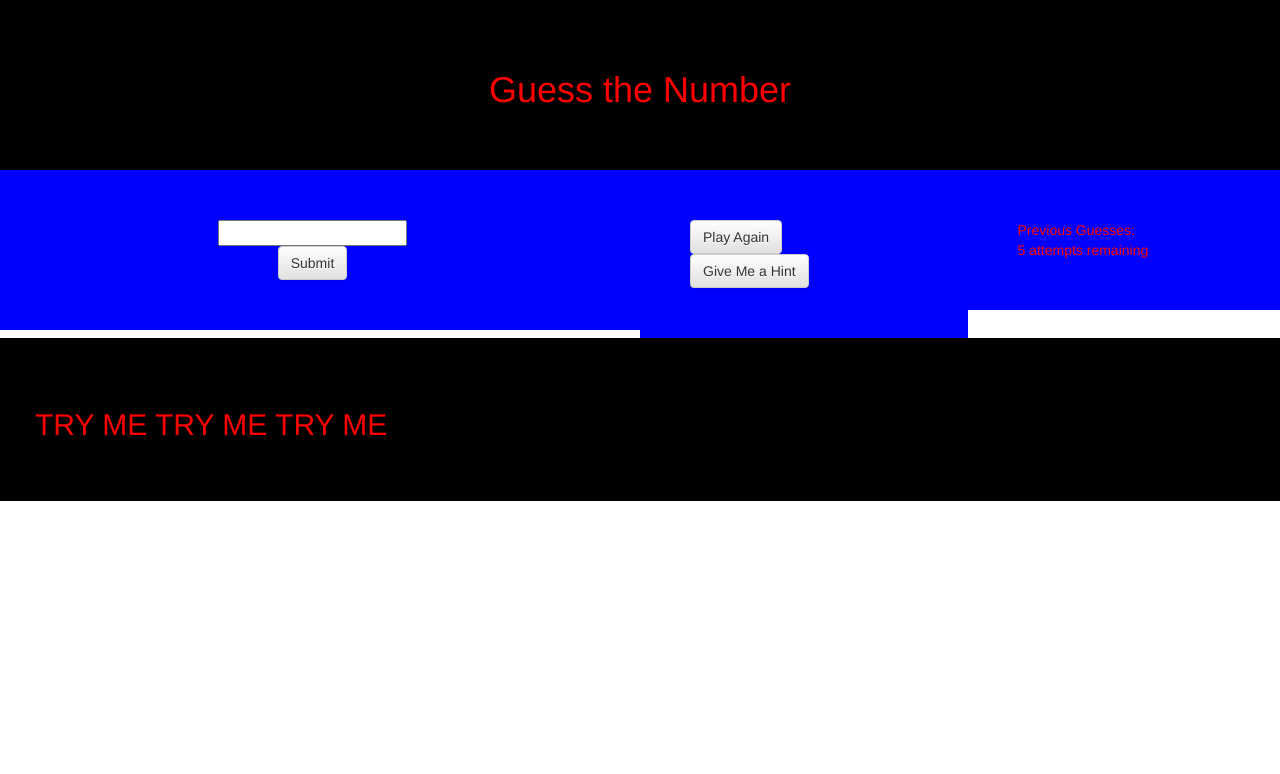
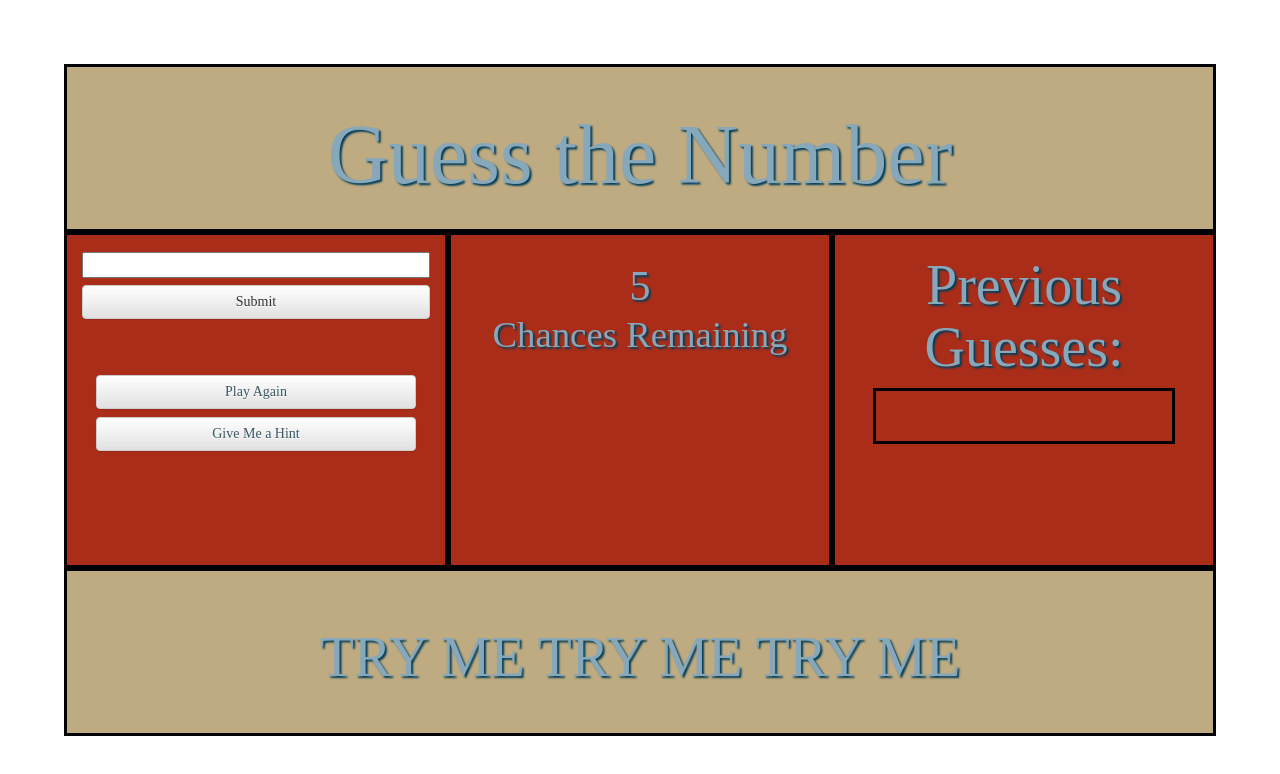
Before and after one commit to MiladNazeri/Guessing-Game, a website: page index.html in a window 1280 px wide. Drawn offline with nearby package versions, Linux system fonts and the light colour scheme.

Commit message:
Finished

```diff
--- a/guessingGame.css
+++ b/guessingGame.css
@@ -1,34 +1,222 @@
-.body {
-    margin: 0 0 0 0;
+* {
+    box-sizing: border-box;
 }
+h1{
+  font-size: 6em;
+}
+h2{
+  font-size: 4em;
+}
+h3{
+  font-size: 1.75em;
+}
+body {
+    font-family: "Helvetica Neue Light";
+
+    position: absolute;
+    top:0;
+    right:0;
+    bottom: 0;
+    left:0;
+    margin: 5%;
+
+}
+.row.no-gutter {
+  margin-left: 0;
+  margin-right: 0;
+  padding-right: 0;
+  padding-left: 0;
+}
+.main{
+    box-shadow: 25px 25px 25px black;
+}
+
 .top-div {
-    height: 20%;
-    background-color: black;
-    color: red;
-    padding: 50px;
+    position: absolute;
+    background-color: #BFAB81;
+    color: #86A8BA;
+    height: 25%;
+    text-align: center;
+    text-shadow: 2px 2px 2px #033E59 ;
 }
 
 .left-div {
-    max-height: 50%;
-    background-color: blue;
-    color: red;
-    padding: 50px;
+    position: absolute;
+    left:0;
+    top:25%;
+    height: 50%;
+    background-color: #A92D19;
+    color: #86A8BA;
+    text-shadow: 2px 2px 2px #033E59 ;
 }
 
 .right-div {
-    min-height: 50%;
-    background-color: blue;
-    color: red;
-    padding: 50px;
+    right: 0%;
+    height: 50%;
+    top:25%;
+    position: absolute;
+    background-color: #A92D19;
+    color: #86A8BA;
+    text-shadow: 2px 2px 2px #033E59 ;
 }
 
 .bottom-row {
-    min-height: 20%;
-    background-color: black;
-    color: red;
-    padding: 50px;
+    height:25%;
+    position: absolute;
+    background-color: #BFAB81;
+    color: #86A8BA;
+    bottom: 0;
+    text-align: center;
+    text-shadow: 2px 2px 2px #033E59;
 }
 
-.usrInput {
-    margin: 10px;
+#attemptsRemaining{
+    position: relative;
+    top:.5em;
+    font-size: 2em;
+
 }
+#attemptsArray{
+    display: inline-block;
+    width: 80%;
+    height: 2em;
+    border-color: black;
+    border-style: solid;
+    position: relative;
+    top:75%;
+    font-size: 2em;
+}
+
+#userInputMain{
+    position: relative;
+    left:0;
+    right:0;
+    width: 100%;
+}
+#usrInput{
+    position: static;
+    left:0;
+    right:0;
+    margin-top:5%;
+    width: 100%;
+}
+#submitButton{
+    position: static;
+    left:0;
+    right:0;
+    margin-top: 2%;
+    width: 100%;
+}
+
+#attRemain{
+    text-align: center;
+    position: absolute;
+    top: 0%;
+    font-size:1.5em;
+    left:0;
+    right:0;
+}
+
+#attArray{
+    text-align: center;
+    position: absolute;
+    top:0%;
+    font-size:1em;
+    left:0;
+    right:0;
+}
+
+.border{
+    border-style:solid;
+    border-color:black;
+}
+
+#col3a{
+    position: absolute;
+    overflow: hidden;
+    height:100%;
+    top:0;
+    bottom: 0;
+}
+#col3b{
+    position: absolute;
+    overflow: hidden;
+    height:100%;
+    top:0;
+    bottom: 0;
+    right:0;
+}
+
+#mainButtons{
+    display: block;
+    position: relative;
+    top:75%;
+    left:0;
+    right:0;
+
+}
+#playAgain {
+    position:  absolute;
+    color: #395663 ;
+    display: block;
+    left:0;
+    top:0;
+    width:100%;
+}
+
+#provideHint {
+    position:  absolute;
+    color: #395663 ;
+    display: block;
+    left:0;
+    top:3em;
+    width:100%;
+}
+
+#mainButtons{
+    margin: 4em 1em;
+}
+
+#coldToHot{
+    font-size: 3em;
+}
+
+#win{
+    text-align: center;
+    position: fixed;
+    width: 100%;
+    height:50%;
+    left: 0;
+    right: 0;
+    background-color:rgba(0, 0, 0, 0.5);
+    background-blend-mode: overlay;
+    color:white;
+}
+
+#lost{
+
+}
+
+#gameOverMessage{
+    font-size: 10em;
+}
+
+#gameOver{
+    display:none;
+    text-align: center;
+    position: fixed;
+    width: 100%;
+    height:50%;
+    left: 0;
+    right: 0;
+    background-color:rgba(0, 0, 0, 0.5);
+    background-blend-mode: overlay;
+    color:white;
+}
+
+#close{
+    margin-top: 5em;
+    border-style: solid;
+    width: 50%;
+    margin: auto;
+}
--- a/guessingGame.js
+++ b/guessingGame.js
@@ -10,7 +10,9 @@
     attemptsRemaining: $("#attemptsRemaining"),
     gameOver: false,
     maxAttempts: 5,
-    hintMessage: ""
+    hintMessage: "",
+    within: 0,
+    coldToHot: {"0":["So HOT","#CF1802"],"1":["HOT","#BF7065"],"2":["WARM","#B9B3BA"],"3":["TEPID","#5E94C4"],"4":["COLD","#1281E3"],"5":["FREEZING", "#141AFF"]}
   }
 
 init();
@@ -22,6 +24,9 @@ $(document).ready(function(){
     $(this).on('keyup', function(e){
         if (event.keyCode == 13)
       fetchPlayersGuessValue();
+    $("#close").on('click', function(){
+        $("#gameOver").hide("fast");
+    })
     })
 })
 
@@ -30,7 +35,7 @@ function init(){
     setup.playersGuess = [];
     setup.winningNumber = generateWinningNumber();
     displayMessage(messageMaker("newGame"));
-    setup.attemptsArray.text("Previous Guesses: ")
+    setup.attemptsArray.text("")
     updateAttemptsRemaining();
 }
 
@@ -50,12 +55,9 @@ function fetchPlayersGuessValue(){
     var tempGuess = +setup.userInput.val();
     if (!isDuplicate(tempGuess)) {
         setup.playersGuess.push(tempGuess);
-        setup.attemptsArray.text("Previous Guesses: " + setup.playersGuess);
+        setup.attemptsArray.text(setup.playersGuess);
         updateAttemptsRemaining();
         compareWinningNumberAndPlayersGuess();
-        if (setup.playersGuess.length === setup.maxAttempts) {
-            playerLost();
-        }
     } else {
         displayMessage(messageMaker("duplicate"));
     }
@@ -64,14 +66,28 @@ function fetchPlayersGuessValue(){
 
 function updateAttemptsRemaining(){
     var attempts =  setup.maxAttempts - setup.playersGuess.length;
-    setup.attemptsRemaining.text(attempts + " attempts remaining")
+    if(attempts < 5) {
+        $("#attemptsArray").animate({"width": "100%", "height": "2.5em"}, "fast").animate({"width": "80%", "height": "2em"}, "fast")
+            $("#attemptsRemaining").animate({"font-size": "3em"}, "fast").animate({"font-size": "2em"}, "fast")
+    }
+    if(attempts === 1) {
+        $("#chancesRemaining").text("Chance Remaining")
+    } else if (attempts === 0) {
+        $("#chancesRemaining").text("Chances Remaining")
+    }
+    setup.attemptsRemaining.text(attempts)
 }
 
 function compareWinningNumberAndPlayersGuess(){
     if (setup.winningNumber === setup.playersGuess[setup.playersGuess.length - 1])
         playerWins();
-    else
+    else{
         playerWrong();
+        if (setup.playersGuess.length === setup.maxAttempts) {
+            playerLost();
+        }
+    }
+
 }
 
 function isDuplicate(num){
@@ -105,8 +121,8 @@ function provideHintFunc(){
 function guessMessage(){
     var lOrH = lowerOrHigher();
     var dOG = distanceOfGuess();
-    var within = Math.ceil(dOG / 5) * 5
-    return "Your guess is " + ((lOrH === 1)?"higer":"lower") + " and within " + within + " digits of the winning number."
+    setup.within = Math.ceil(dOG / 5) * 5
+    return "Your guess is " + ((lOrH === 1)?"higer":"lower") + " and within " + setup.within + " digits of the winning number."
 }
 
 function displayMessage(newMessage) {
@@ -136,14 +152,25 @@ function gameOverFunc(){
 function playerWins(){
     displayMessage(messageMaker("won"));
     gameOver = true;
+    // $("#win").toggle();
+    $("#gameOverMessage").text("YOU WON!!");
+    $("#gameOver").show("fast");
 }
 
 function playerWrong(){
     setup.hintMessage = guessMessage();
     displayMessage(messageMaker("wrong"));
+    if (setup.within/5 > 5){
+        $('#coldToHot').text(setup.coldToHot["5"][0]).css("color", setup.coldToHot["5"][1])
+    } else {
+        $('#coldToHot').text(setup.coldToHot[setup.within/5][0]).css("color", setup.coldToHot[setup.within/5][1])
+    }
+
 }
 
 function playerLost(){
     displayMessage(messageMaker("lost"));
     setup.gameOver = true;
+    $("#gameOverMessage").text("YOU LOST!!");
+    $("#gameOver").show("fast");
 }
--- a/index.html
+++ b/index.html
@@ -1,54 +1,71 @@
 <!DOCTYPE html>
 <html lang="en">
+
 <head>
     <meta name="viewport" content="width=device-width, initial-scale=1, maximum-scale=1, user-scalable=no">
     <!-- Latest compiled and minified CSS -->
     <link rel="stylesheet" href="https://maxcdn.bootstrapcdn.com/bootstrap/3.3.6/css/bootstrap.min.css" integrity="sha384-1q8mTJOASx8j1Au+a5WDVnPi2lkFfwwEAa8hDDdjZlpLegxhjVME1fgjWPGmkzs7" crossorigin="anonymous">
-
     <link rel="stylesheet" href="guessingGame.css">
-
     <!-- Optional theme -->
     <link rel="stylesheet" href="https://maxcdn.bootstrapcdn.com/bootstrap/3.3.6/css/bootstrap-theme.min.css" integrity="sha384-fLW2N01lMqjakBkx3l/M9EahuwpSfeNvV63J5ezn3uZzapT0u7EYsXMjQV+0En5r" crossorigin="anonymous">
+</head>
 
-  </head>
 <body>
-
-
-<div class="row">
-    <div class="col-md-12 text-center top-div" >
-        <h1>Guess the Number</h1>
+    <div class="main">
+        <div class="row no-gutter">
+            <div class="col-md-12 top-div border" >
+                <h1 style="margin-top:.5em">Guess the Number</h1>
             </div>
         </div>
-<div class="row">
-    <div class="col-md-6 text-center left-div">
+        <div class="row no-gutter">
+            <div class="col-md-4 left-div no-gutter border">
+                <div id="userInputMain">
                     <input id="usrInput">
                     <br/>
-        <button id="submitButton" class="btn btn-default text-center ">Submit</button> <br/>
-    </div>
-    <div class="col-md-3 right-div">
-
-        <button id="playAgain" class="btn btn-default text-center ">Play Again</button><br/>
-        <button id="provideHint" class="btn btn-default text-center ">Give Me a Hint</button>
-    </div>
-    <div class="col-md-3 right-div">
-        <div id="attArray">
-          <span id="attemptsArray">Previous Guesses: </span>
-        </div>
-        <div id="attRemain">
-          <span id="attemptsRemaining"></span>
+                    <button id="submitButton" class="btn btn-default text-center ">Submit</button>
+                    <br/>
+                    <div id="mainButtons">
+                      <button id="playAgain" class="btn btn-default">Play Again</button>
+                      <button id="provideHint" class="btn btn-default">Give Me a Hint</button>
                     </div>
                 </div>
             </div>
+            <div class="col-md-8 right-div no-gutter">
                 <div class="row">
-    <div class="col-md-12 bottom-row">
-      <h2 id="messageToUser"></h2>
+                    <div class="col-md-6 border" id="col3a">
+
+                        <div id="attRemain">
+                            <span id="attemptsRemaining"></span>
+                            <h3 id="chancesRemaining">Chances Remaining</h3>
+                            <div>
+                              <span id="coldToHot"></span>
                             </div>
                         </div>
                     </div>
+                    <div class="col-md-6 border" id="col3b">
+                        <div id="attArray">
+                            <h2>Previous Guesses: </h2>
+                            <span id="attemptsArray"></span>
+                        </div>
+                    </div>
+                </div>
+            </div>
+        </div>
+        <div class="row no-gutter">
+            <div class="col-md-12 bottom-row border">
+                <h2 id="messageToUser" style="margin-top:1em"></h2>
+            </div>
+        </div>
+    </div>
+    <div id="gameOver">
+      <span id="gameOverMessage"></span>
+      <div id="close">Click to Close</div>
+    </div>
+
+</body>
 <!-- Latest compiled and minified JavaScript -->
 <script src="https://code.jquery.com/jquery-2.2.4.js"></script>
 <script src="guessingGame.js"></script>
 <script src="https://maxcdn.bootstrapcdn.com/bootstrap/3.3.6/js/bootstrap.min.js" integrity="sha384-0mSbJDEHialfmuBBQP6A4Qrprq5OVfW37PRR3j5ELqxss1yVqOtnepnHVP9aJ7xS" crossorigin="anonymous"></script>
-  </body>
 
 </html>
```
Lines whose indentation alone changed are shown as unchanged.
